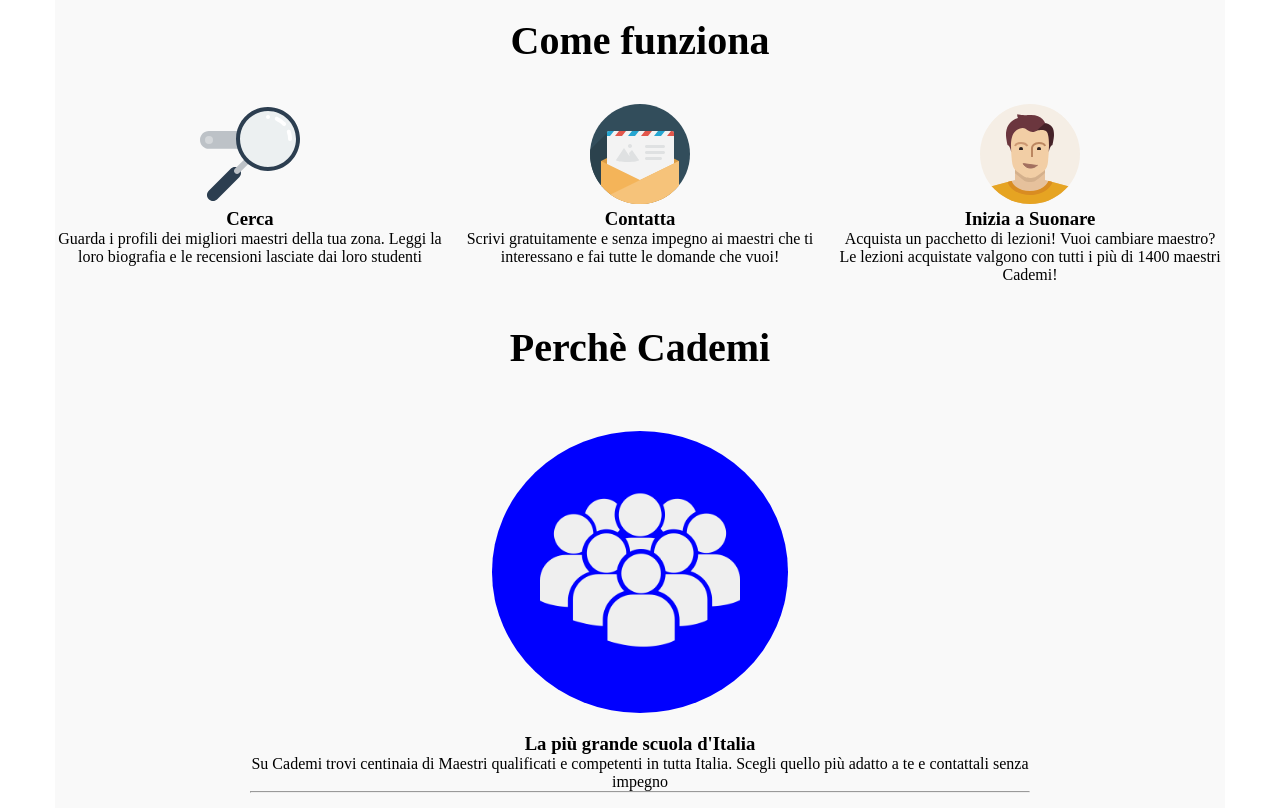
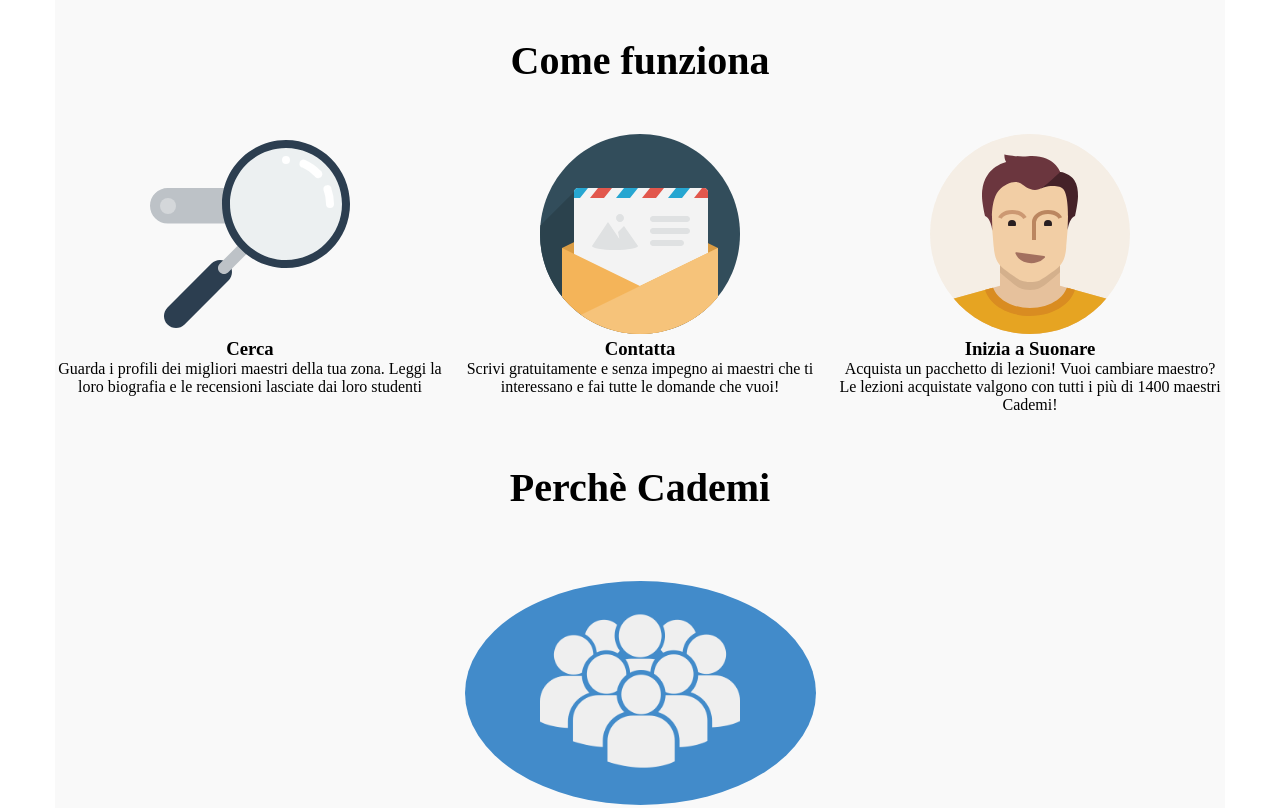
Before and after one commit to UmbertoPelle/html-css-resp-wannabe-12bool, a plain HTML site: page index.html in a window 1280 px wide. Shown: the part 412-1220 px from the top of the page. Drawn offline with Linux system fonts and the light colour scheme.

Commit message:
Ultimi commenti

```diff
--- a/css/main.css
+++ b/css/main.css
@@ -13,6 +13,10 @@ h1{
   text-align: center;
 }
 
+.row div{
+  padding: 10px 0;
+}
+
 .row img{
   max-height: 200px;
 }
@@ -24,7 +28,10 @@ h1{
 .circle-img{
   margin: 20px auto;
   border-radius: 50%;
-  background-color: blue;
-  width: 38%;
-  padding:5%;
+  background-color: #428bca;
+  width: 45%;
 }
+
+img[src$=".svg"]{
+  height: 300px;
+}
--- a/index.html
+++ b/index.html
@@ -3,7 +3,7 @@
   <head>
     <meta charset="utf-8">
     <meta name="viewport" content="width=device-width, initial-scale=1.0 ">
-    <title></title>
+    <title>Boolean aCademy</title>
     <link rel="stylesheet" href="css/main.css">
     <link rel="stylesheet" href="css/lib/12bool.css">
   </head>
@@ -14,11 +14,13 @@
       <section>
         <div class="row">
           <h1>Lezioni dove vuoi tu</h1>
+          <!-- prima colonna -->
           <div class="col-xs-12 col-md-6 col-lg-6">
             <img src="img/icon/maps.png" alt="">
             <h3>A casa tua</h3>
             Scegli il tuo maestro preferito e prenota la prima lezione a casa tua, a casa del maestro o nel suo studio
           </div>
+          <!-- seconda colonna -->
           <div class="col-xs-12 col-md-6 col-lg-6">
             <img src="img/icon/screen.png" alt="">
             <h3>Online</h3>
@@ -31,11 +33,13 @@
       <section class="grey">
         <div class="row">
           <h1>Come funziona</h1>
+          <!-- prima colonna -->
           <div class="col-xs-12 col-md-6 col-lg-4">
             <img src="img/search.svg" alt="">
             <h3>Cerca</h3>
             Guarda i profili dei migliori maestri della tua zona. Leggi la loro biografia e le recensioni lasciate dai loro studenti
           </div>
+          <!-- seconda colonna -->
           <div class="col-xs-12 col-md-6 col-lg-4">
             <img src="img/letter.svg" alt="">
             <h3>Contatta</h3>
@@ -43,6 +47,7 @@
           </div>
           <!-- clear visione tablet -->
           <div class="clear-md"></div>
+          <!-- terza colonna -->
           <div class="col-xs-12 col-md-offset-3 col-md-6 col-lg-4">
             <img src="img/male.svg" alt="">
             <h3>Inizia a Suonare</h3>
@@ -55,6 +60,7 @@
       <section class="grey">
         <div class="row">
           <h1>Perchè Cademi</h1>
+          <!-- prima riga -->
           <div class="col-xs-12 col-md-10 col-md-offset-1 col-lg-8 col-lg-offset-2">
             <div class="circle-img">
               <img src="img/icon/profile.png" alt="">
@@ -63,6 +69,7 @@
             Su Cademi trovi centinaia di Maestri qualificati e competenti in tutta Italia. Scegli quello più adatto a te e contattali senza impegno
             <hr>
           </div>
+          <!-- seconda riga -->
           <div class="col-xs-12 col-md-10 col-md-offset-1 col-lg-8 col-lg-offset-2">
             <div class="circle-img">
               <img src="img/icon/secure.png" alt="">
@@ -71,6 +78,7 @@
             Se non sei soddisfatto del tuo maestro, puoi cambiarlo senza costi aggiuntivi. Le lezioni acquistate su Cademi possono essere utilizzate con tutti i nostri maestri e il nostro team è sempre disponibile per darti un consiglio!
             <hr>
           </div>
+          <!-- terza riga -->
           <div class="col-xs-12 col-md-10 col-md-offset-1 col-lg-8 col-lg-offset-2">
             <div class="circle-img">
               <img src="img/icon/flex.png" alt="">
```
